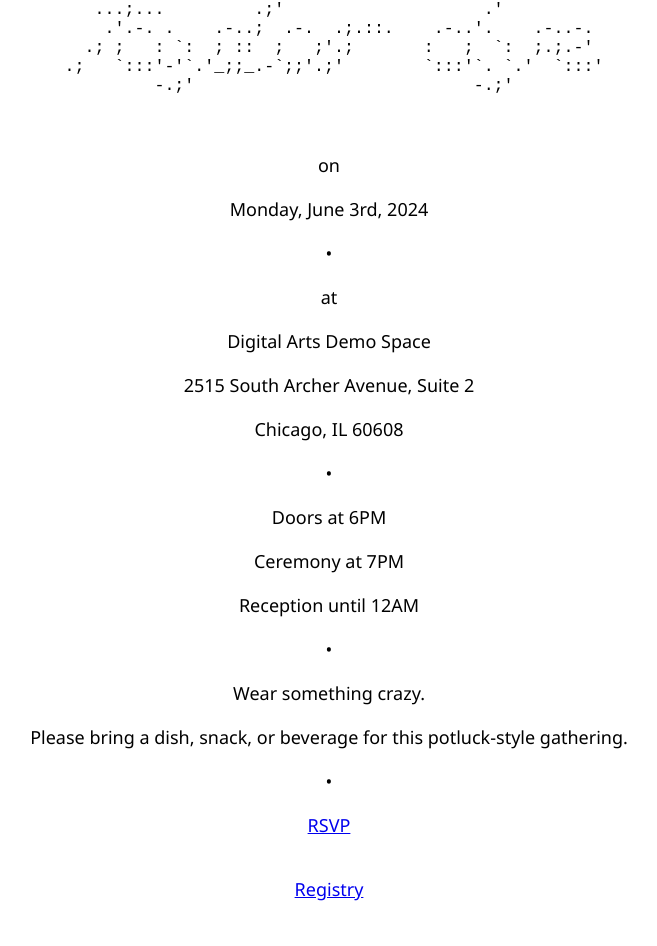
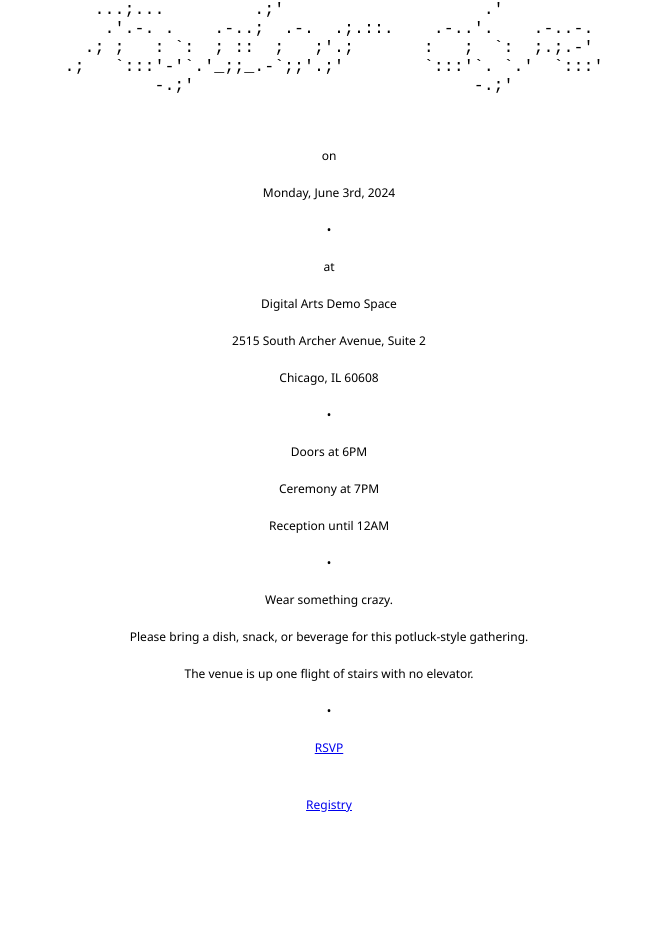
Before and after one commit to occasionalwebmaster/evite, a plain HTML site: page index.html in a window 1280 px wide. Shown: the part 1521-2467 px from the top of the page, without its empty margins (311-968 px from the left). Drawn offline with Linux system fonts and the light colour scheme.

Commit message:
Update index.html

```diff
--- a/index.html
+++ b/index.html
@@ -4,7 +4,7 @@
 <head>
     <meta charset="UTF-8">
     <meta name="viewport" content="width=device-width, initial-scale=1.0">
-    <title>evite•6/3</title>
+    <title>evite • 6/3</title>
 
     <style>
 
@@ -33,8 +33,9 @@ body {
 
 .info {
   font-family: 'Segoe UI', Tahoma, Geneva, Verdana, sans-serif;
-  font-size: 18px;
+  font-size: 12px;
   margin: 1em;
+  text-align: center;
 
 }
 
@@ -215,24 +216,31 @@ body {
 </div>
 
 <div id="centerer" class="info">
-<p class="graph">on</p>
-<p class="graph">Monday, June 3rd, 2024</p>
+<p>on</p>
+<p>Monday, June 3rd, 2024</p>
 <p>•</p>
-<p class="graph">at</p>
-<p class="graph">Digital Arts Demo Space</p>
-<p class="graph">2515 South Archer Avenue, Suite 2</p>
-<p class="graph">Chicago, IL 60608</p>
+<p>at</p>
+<p>Digital Arts Demo Space</p>
+<p>2515 South Archer Avenue, Suite 2</p>
+<p>Chicago, IL 60608</p>
 <p>•</p>
-<p class="graph">Doors at 6PM</p>
-<p class="graph">Ceremony at 7PM</p>
-<p class="graph">Reception until 12AM</p>
+<p>Doors at 6PM</p>
+<p>Ceremony at 7PM</p>
+<p>Reception until 12AM</p>
 <p>•</p>
-<p class="graph">Wear something crazy.</p>
-<p class="graph">Please bring a dish, snack, or beverage for this potluck-style gathering.</p>
+<p>Wear something crazy.</p>
+<p>Please bring a dish, snack, or beverage for this potluck-style gathering.</p>
+<p>The venue is up one flight of stairs with no elevator.</p>
 <p>•</p>
 <a href="https://docs.google.com/forms/d/1I9LlZgqJUbu45DxG2u2swz3KwUTy1xHJjIISuaSsX_s/viewform?edit_requested=true" target="_blank" >RSVP</a>
 <p> </p>
 <a href="https://www.amazon.com/wedding/registry/XQNICSC6TACK?ref=wr_search_page_result_1" target="_blank" >Registry</a>
+<p> </p>
+<p> </p>
+<p> </p>
+<p> </p>
+<p> </p>
+<p> </p>
 </div>
 </body>
 <footer>
```
